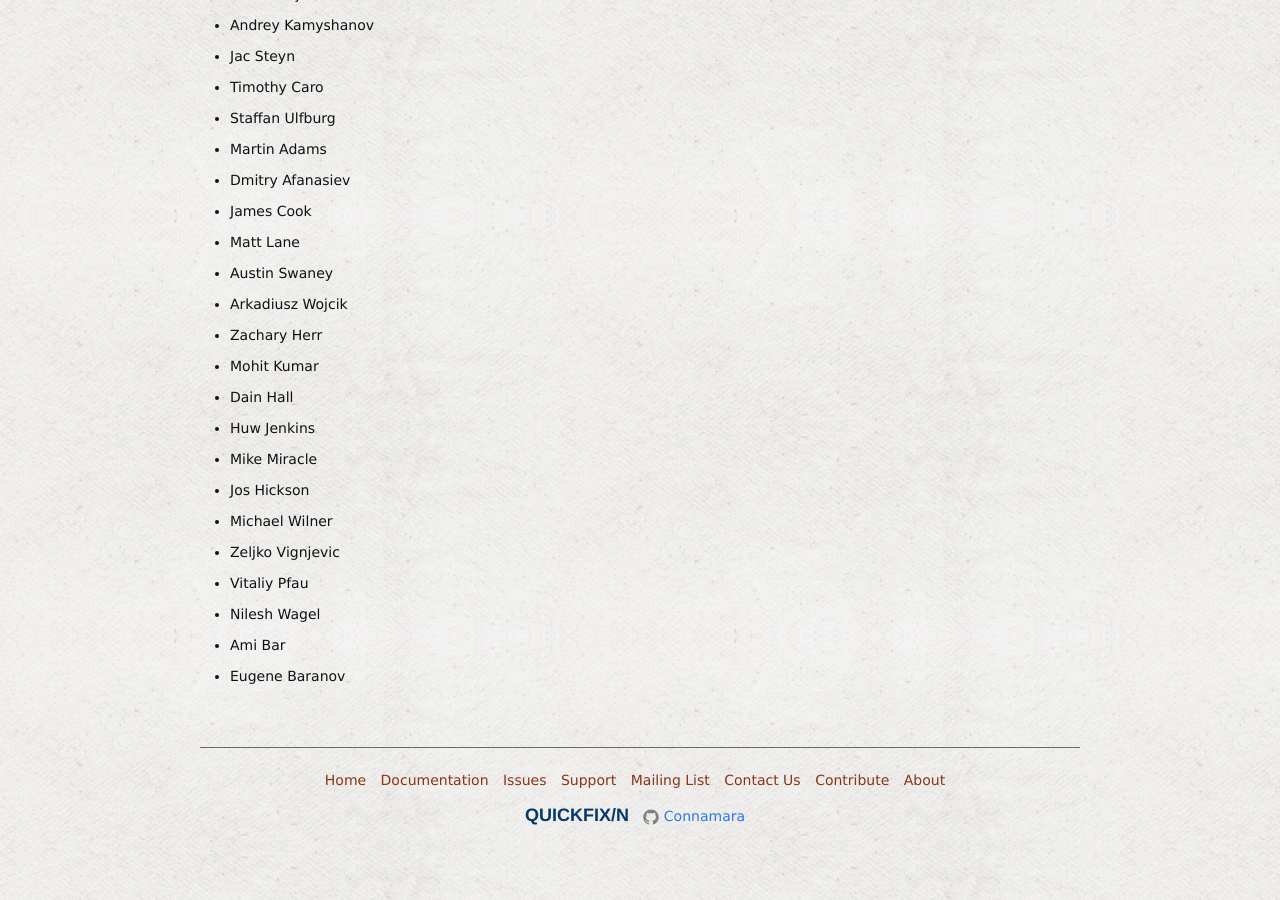
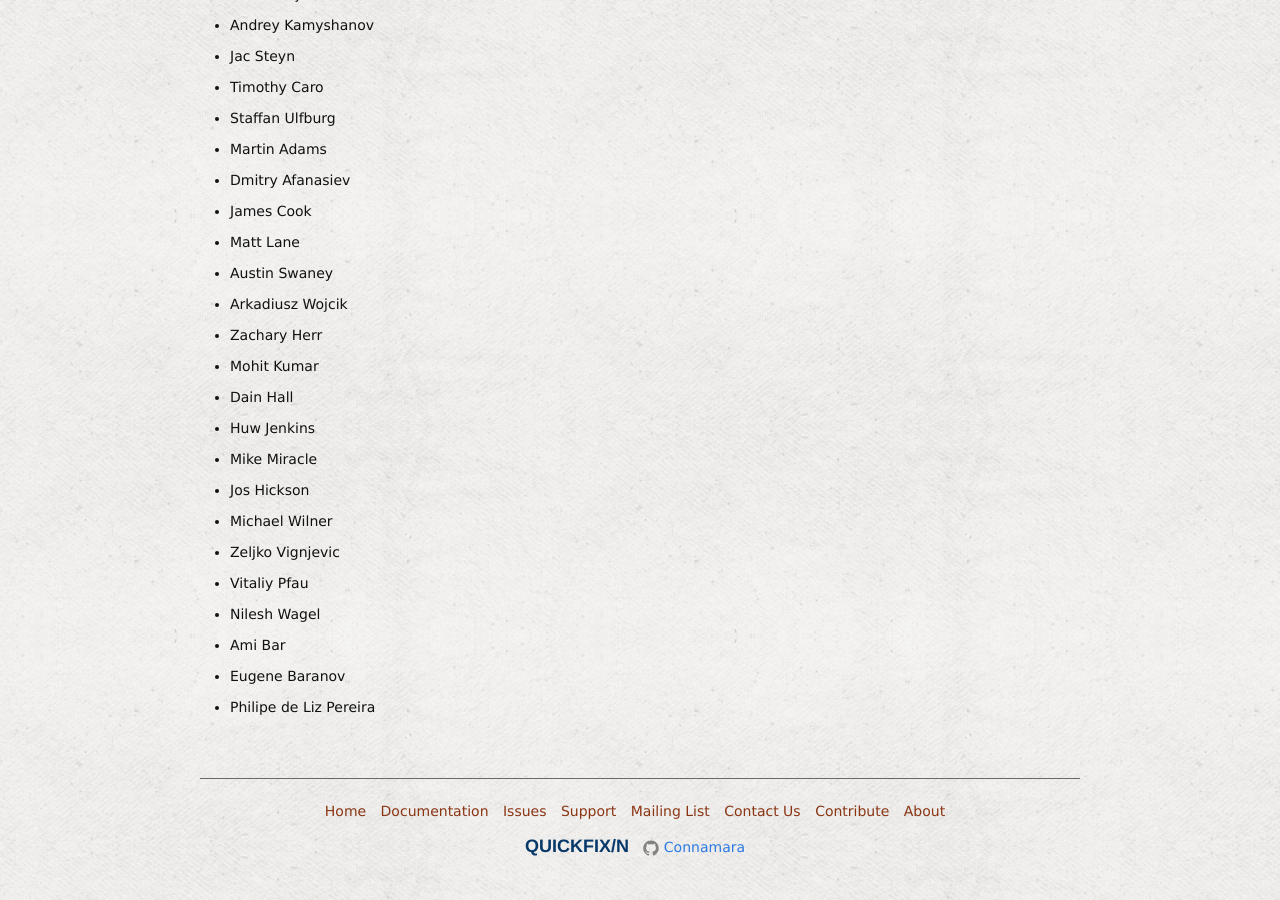
Before and after one commit to connamara/quickfixn, a Jekyll site: the page built from web/views/about/credits.md, in a window 1280 px wide and 900 px high, scrolled down 1464 px. Built offline with Jekyll 4.4.1, drawn with Linux system fonts in a browser that asks for light colours.

Commit message:
credit for #473

```diff
--- a/web/views/about/credits.md
+++ b/web/views/about/credits.md
@@ -69,3 +69,4 @@ Contributors
 - Nilesh Wagel
 - Ami Bar
 - Eugene Baranov
+- Philipe de Liz Pereira
```
